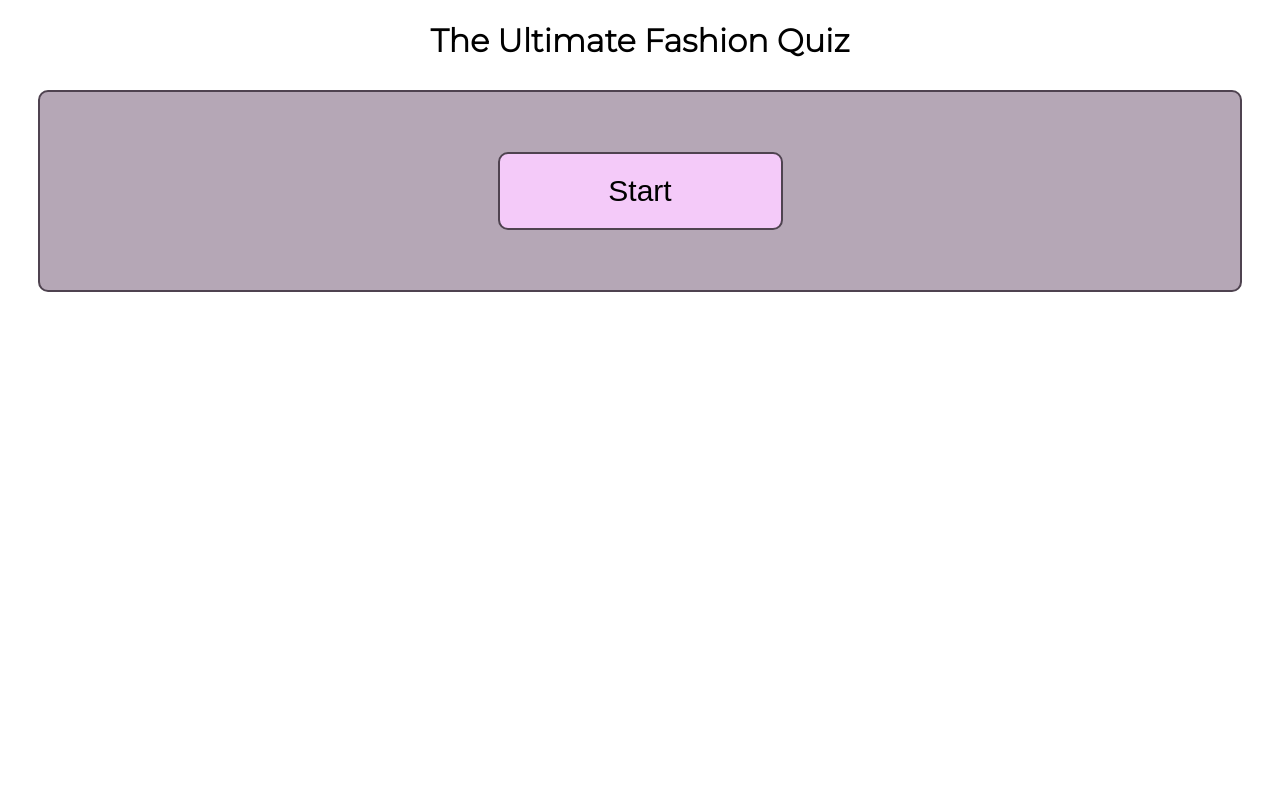
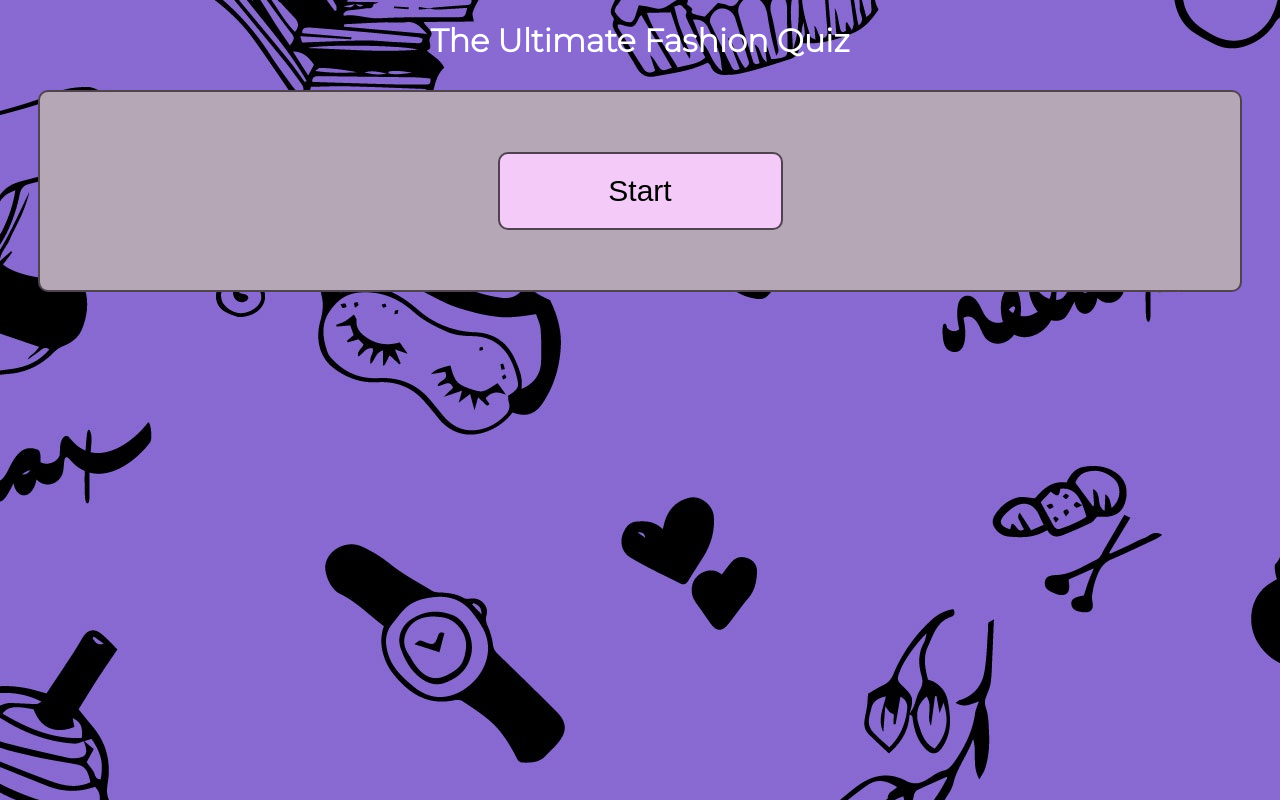
Before and after one commit to CharReek/project2, a plain HTML site: page index.html in a window 1280 px wide. Drawn offline with Linux system fonts and the light colour scheme.

Commit message:
add background image

```diff
--- a/assets/css/style.css
+++ b/assets/css/style.css
@@ -4,6 +4,7 @@ body{
     font-family: Montserrat, sans-serif;
     font-weight: 300;
     color: black;
+    background-image: url(../images/background.jpg);
 
 }
 /*game box*/
@@ -22,6 +23,7 @@ body{
 
 .title {
     text-align: center;
+    color: white;
 }
 
 /* start button */
```
Also changed, not shown: assets/images/background.jpg (added), 1 other file.
